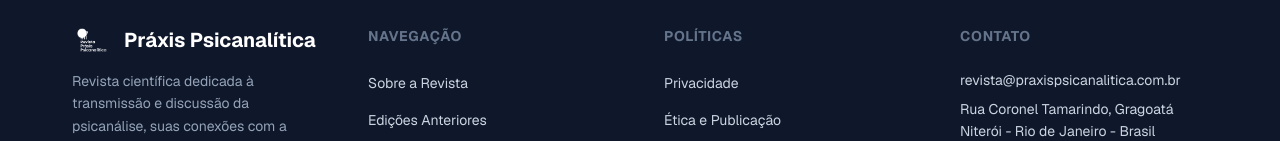
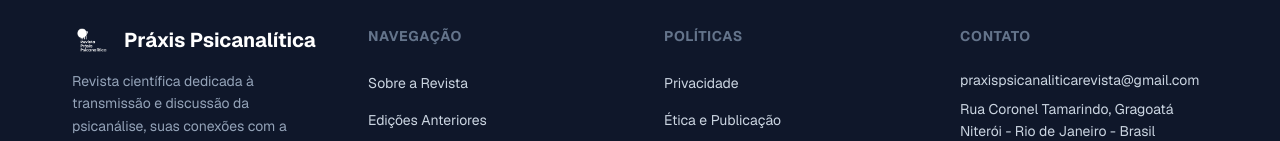
Before and after one commit to eumoonteiro/revistapraxis, a Next.js app: page / in a window 1280 px wide. Shown: the part 2201-2342 px from the top of the page. Built offline with nearby package versions, Linux system fonts and the light colour scheme; no server answers; the database is empty.

Commit message:
Update contact emails to praxispsicanaliticarevista@gmail.com

```diff
--- a/src/app/admin-edicao-ver/page.tsx
+++ b/src/app/admin-edicao-ver/page.tsx
@@ -33,7 +33,7 @@
             if (!user && !authLoading) { router.push('/login'); return; }
             try {
                 if (user) {
-                    if (user.email === 'revista@praxispsicanalitica.com.br') {
+                    if (user.email === 'praxispsicanaliticarevista@gmail.com') {
                         setIsAdmin(true);
                     } else {
                         const userDoc = await getDoc(doc(db, "users", user.uid));
--- a/src/app/admin/page.tsx
+++ b/src/app/admin/page.tsx
@@ -49,7 +49,7 @@
                 return;
             }
             try {
-                if (user.email === 'revista@praxispsicanalitica.com.br') {
+                if (user.email === 'praxispsicanaliticarevista@gmail.com') {
                     setIsAdmin(true);
                 } else {
                     const userDoc = await getDoc(doc(db, "users", user.uid));
@@ -139,7 +139,7 @@
                 {
                     subject: `Atualização: Seu Artigo foi ${txtStatus}`,
                     message: `Olá,\n\nO status do seu manuscrito "${sub.title}" foi atualizado pelo nosso conselho editorial.\n\nNovo Status: ${txtStatus}\n\nCaso tenha sido aceito, nossa equipe de editoração entrará em contato com os próximos passos.\nAgradecemos sua contribuição,\nRevista Práxis Psicanalítica`,
-                    to_email: sub.userEmail || 'revista@praxispsicanalitica.com.br'
+                    to_email: sub.userEmail || 'praxispsicanaliticarevista@gmail.com'
                 },
                 '7aTf3vTqhx0QvQBUz'
             );
@@ -173,7 +173,7 @@
                 {
                     subject: `[Revista Práxis] Nova mensagem sobre o artigo: ${selectedSub.title}`,
                     message: `Olá ${selectedSub.authorName},\n\nA Editoria da Revista enviou uma nova mensagem referente ao seu manuscrito:\n\n"${newMessage.content}"\n\nAcesse o Painel do Autor no portal para responder ou ler o histórico completo.`,
-                    to_email: selectedSub.userEmail || 'revista@praxispsicanalitica.com.br'
+                    to_email: selectedSub.userEmail || 'praxispsicanaliticarevista@gmail.com'
                 },
                 '7aTf3vTqhx0QvQBUz'
             );
@@ -299,7 +299,7 @@
             await emailjs.send(
                 'service_gacbp4r',
                 'template_i7uqmoe',
-                { subject: newsSubject, message: newsBody, to_email: 'revista@praxispsicanalitica.com.br' },
+                { subject: newsSubject, message: newsBody, to_email: 'praxispsicanaliticarevista@gmail.com' },
                 '7aTf3vTqhx0QvQBUz'
             );
             alert("Newsletter disparada com sucesso!");
@@ -621,7 +621,7 @@
                                                 <option value="reviewer">Avaliador Científico</option>
                                                 <option value="admin">Administrador (Editor)</option>
                                             </select>
-                                            {usr.email !== 'revista@praxispsicanalitica.com.br' && (
+                                            {usr.email !== 'praxispsicanaliticarevista@gmail.com' && (
                                                 <button
                                                     onClick={() => handleToggleUserBlock(usr.id, !!usr.isBlocked)}
                                                     className={`px-3 py-1 rounded text-xs font-bold ${usr.isBlocked ? 'bg-amber-100 text-amber-700 hover:bg-amber-200' : 'bg-red-50 text-red-600 hover:bg-red-100'}`}
--- a/src/app/contato/page.tsx
+++ b/src/app/contato/page.tsx
@@ -21,7 +21,7 @@
                 {
                     subject: `[Contato Site] ${subject} - DE: ${name}`,
                     message: `Nova mensagem recebida pelo formulário de contato do site:\n\nNome: ${name}\nE-mail: ${email}\nAssunto: ${subject}\n\nMensagem:\n${message}`,
-                    to_email: 'revista@praxispsicanalitica.com.br'
+                    to_email: 'praxispsicanaliticarevista@gmail.com'
                 },
                 '7aTf3vTqhx0QvQBUz'
             );
@@ -56,8 +56,8 @@
                                     </div>
                                     <div>
                                         <span className="block text-sm font-bold text-slate-500 uppercase tracking-wide mb-1">E-mail Principal</span>
-                                        <a href="mailto:revista@praxispsicanalitica.com.br" className="text-lg font-medium text-slate-900 hover:text-blue-600 transition-colors">
-                                            revista@praxispsicanalitica.com.br
+                                        <a href="mailto:praxispsicanaliticarevista@gmail.com" className="text-lg font-medium text-slate-900 hover:text-blue-600 transition-colors">
+                                            praxispsicanaliticarevista@gmail.com
                                         </a>
                                     </div>
                                 </div>
--- a/src/app/painel/page.tsx
+++ b/src/app/painel/page.tsx
@@ -86,7 +86,7 @@
                 {
                     subject: `[Painel] Autor enviou mensagem no artigo: ${selectedSub.title}`,
                     message: `Aviso ao Conselho Editorial,\n\nO autor ${user.displayName} enviou a seguinte mensagem no painel do manuscrito "${selectedSub.title}":\n\n"${newMessage.content}"\n\nAcesse o Painel de Gestão da revista para visualizar o histórico de mensagens e responder ao autor.`,
-                    to_email: 'revista@praxispsicanalitica.com.br'
+                    to_email: 'praxispsicanaliticarevista@gmail.com'
                 },
                 '7aTf3vTqhx0QvQBUz'
             );
--- a/src/app/politica-privacidade/page.tsx
+++ b/src/app/politica-privacidade/page.tsx
@@ -45,7 +45,7 @@
 
                     <div className="mt-12 p-6 bg-slate-50 rounded-lg border border-slate-200">
                         <p className="m-0 font-bold text-slate-900 text-sm uppercase tracking-wide mb-2">Contato Encarregado de Dados</p>
-                        <a href="mailto:revista@praxispsicanalitica.com.br" className="text-blue-600 hover:underline">revista@praxispsicanalitica.com.br</a>
+                        <a href="mailto:praxispsicanaliticarevista@gmail.com" className="text-blue-600 hover:underline">praxispsicanaliticarevista@gmail.com</a>
                     </div>
                 </div>
 
--- a/src/app/sobre/page.tsx
+++ b/src/app/sobre/page.tsx
@@ -129,8 +129,8 @@
                                 </li>
                                 <li>
                                     <div className="text-xs font-bold uppercase tracking-wider text-slate-400 mb-1">Contato Institucional</div>
-                                    <a href="mailto:revista@praxispsicanalitica.com.br" className="text-lg text-blue-400 hover:text-blue-300 transition-colors break-words">
-                                        revista@praxispsicanalitica.com.br
+                                    <a href="mailto:praxispsicanaliticarevista@gmail.com" className="text-lg text-blue-400 hover:text-blue-300 transition-colors break-words">
+                                        praxispsicanaliticarevista@gmail.com
                                     </a>
                                 </li>
                                 <li>
--- a/src/app/submissao/nova/page.tsx
+++ b/src/app/submissao/nova/page.tsx
@@ -61,7 +61,7 @@
                     {
                         subject: `Submissão Recebida: ${formData.title}`,
                         message: `Olá ${user.displayName},\n\nRecebemos seu artigo "${formData.title}" com sucesso em nosso sistema de submissões da Revista Práxis Psicanalítica.\n\nO status do seu artigo atualmente é: Em Análise Inicial.\nVocê será notificado por este mesmo e-mail caso haja atualizações.\n\nAtenciosamente,\nConselho Editorial - Práxis Psicanalítica`,
-                        to_email: user.email || 'revista@praxispsicanalitica.com.br'
+                        to_email: user.email || 'praxispsicanaliticarevista@gmail.com'
                     },
                     '7aTf3vTqhx0QvQBUz'
                 );
@@ -73,7 +73,7 @@
                     {
                         subject: `[Painel Admin] Nova Submissão Recebida de ${user.displayName}`,
                         message: `Aviso ao Corpo Editorial,\n\nUm novo artigo acabou de ser submetido na plataforma e aguarda triagem.\n\nTítulo: ${formData.title}\nAutor(es): ${user.displayName}\nCategoria: ${formData.category}\n\nAcesse o Painel Admin do site para visualizar o PDF e alterar o status.\n\nSistema Automático - Práxis Psicanalítica`,
-                        to_email: 'revista@praxispsicanalitica.com.br' // Trocar por email real do Conselho Editorial se diferente
+                        to_email: 'praxispsicanaliticarevista@gmail.com' // Trocar por email real do Conselho Editorial se diferente
                     },
                     '7aTf3vTqhx0QvQBUz'
                 );
--- a/src/components/layout/Footer.tsx
+++ b/src/components/layout/Footer.tsx
@@ -41,7 +41,7 @@
                     {/* Contact */}
                     <div>
                         <h4 className="text-sm font-bold uppercase tracking-wider text-slate-500 mb-6">Contato</h4>
-                        <p className="text-slate-300 text-sm mb-2 break-all">revista@praxispsicanalitica.com.br</p>
+                        <p className="text-slate-300 text-sm mb-2 break-all">praxispsicanaliticarevista@gmail.com</p>
                         <p className="text-slate-300 text-sm mb-4 leading-relaxed">Rua Coronel Tamarindo, Gragoatá<br />Niterói - Rio de Janeiro - Brasil</p>
                         <p className="text-slate-500 text-xs">
                             ISSN: 2763-9525 (Eletrônico)
--- a/src/components/layout/Header.tsx
+++ b/src/components/layout/Header.tsx
@@ -26,7 +26,7 @@
 
         const checkRole = async () => {
             if (user) {
-                if (user.email === 'revista@praxispsicanalitica.com.br') {
+                if (user.email === 'praxispsicanaliticarevista@gmail.com') {
                     setIsAdmin(true);
                     return;
                 }
```
